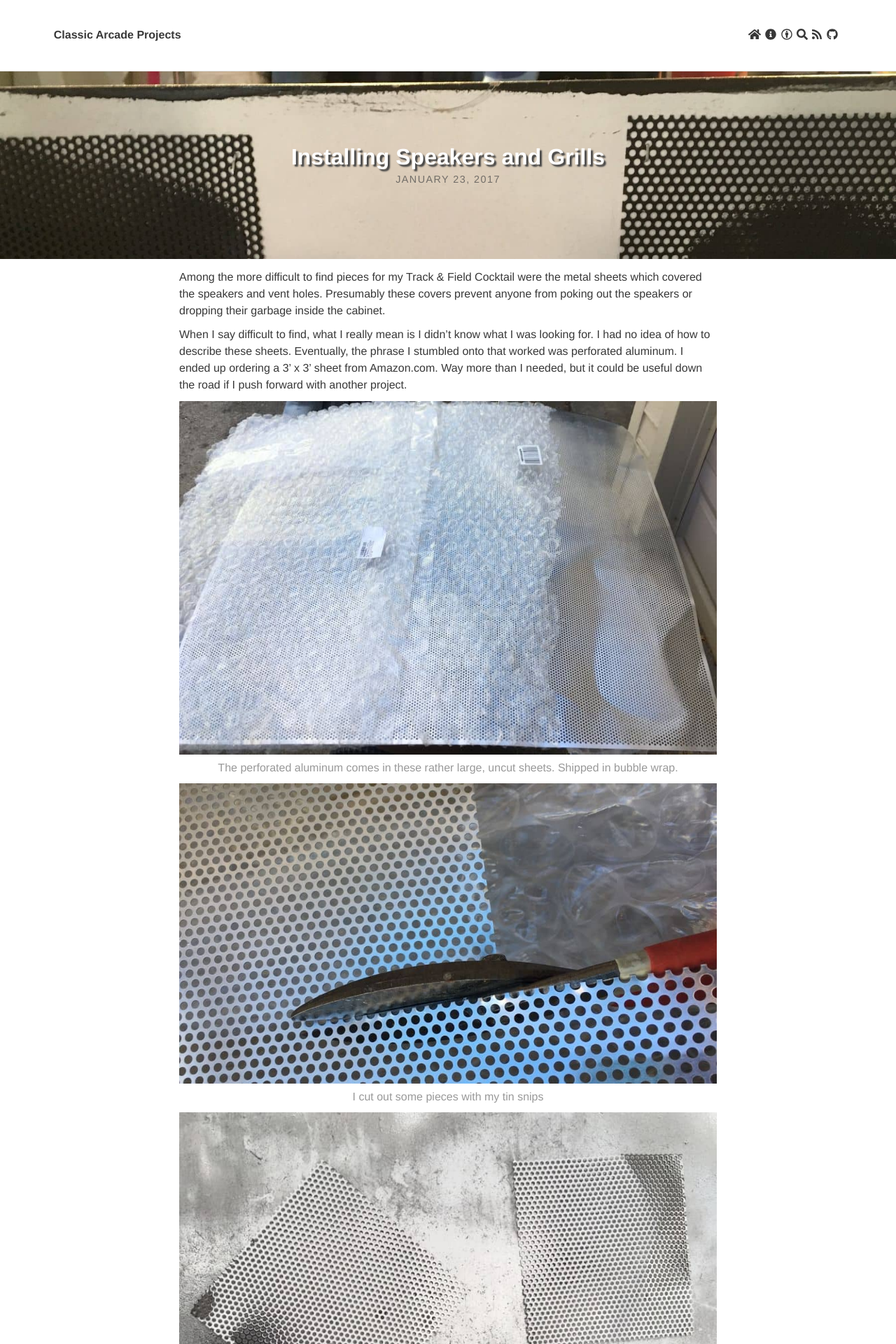
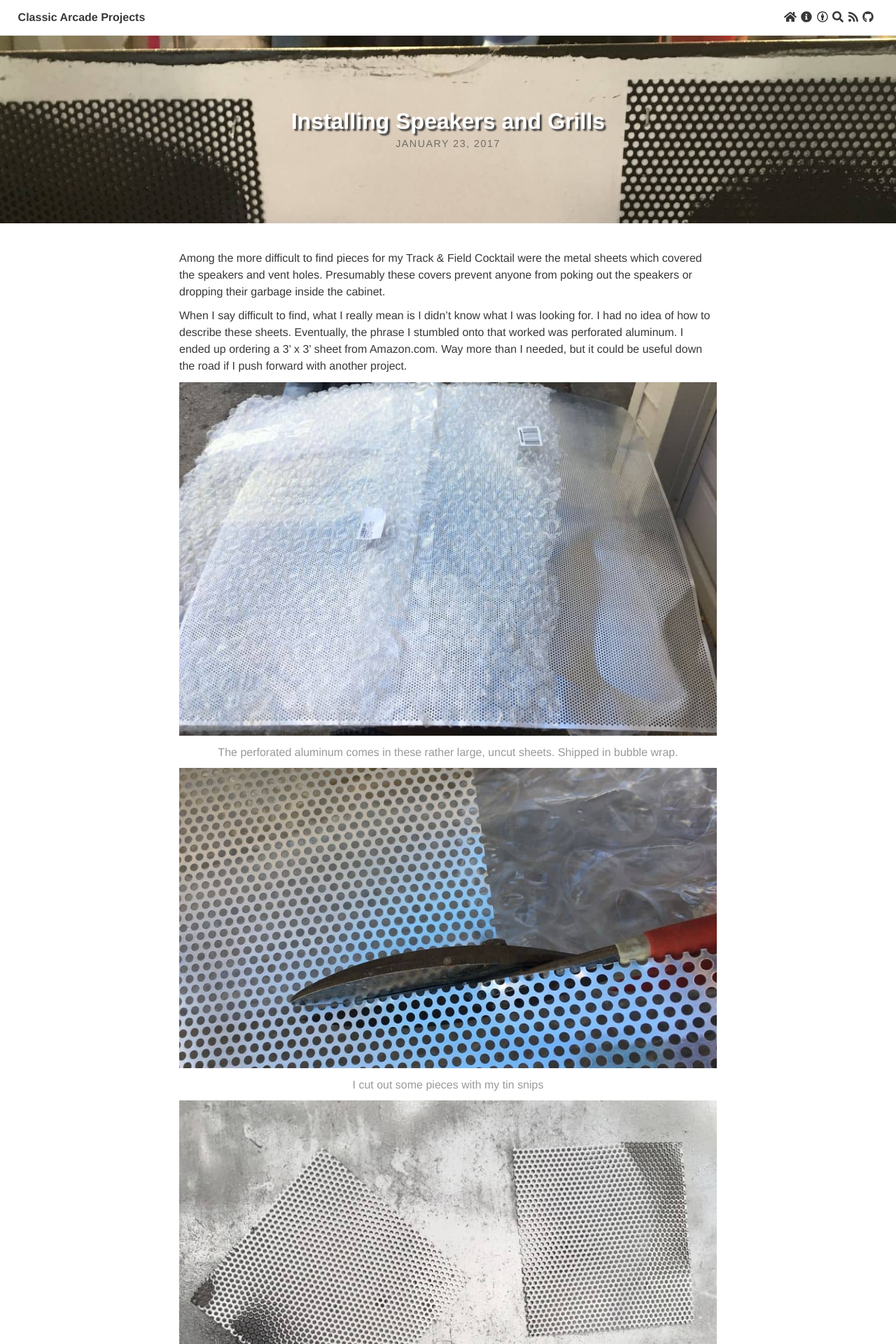
Before and after one commit to StilgarISCA/ClassicArcadeProjects, a Jekyll site: the page built from _posts/2017-01-23-Speakers-and-Grills.md, in a window 1280 px wide. Shown: the top 1920 px of the page at 70% size. Built offline with Jekyll 4.4.1, drawn with Linux system fonts in a browser that asks for light colours; nearby versions of some CDN libraries.

Commit message:
Shrink page header size
Adjusted global vars to achieve this

```diff
--- a/_sass/base/_variables.scss
+++ b/_sass/base/_variables.scss
@@ -5,8 +5,8 @@ $font-size: 1em;
 
 // Padding
 $padding-large: 20%;
-$padding-small: 1.1%;
-$padding-x-small: 3%;
+$padding-small: 3%;
+$padding-x-small: 1%;
 
 // Brand colours
 $brand-color: #fff;
```
